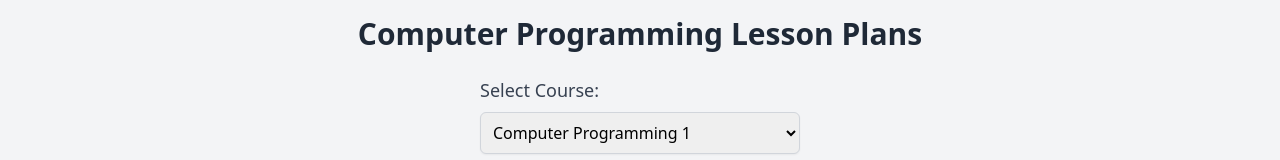
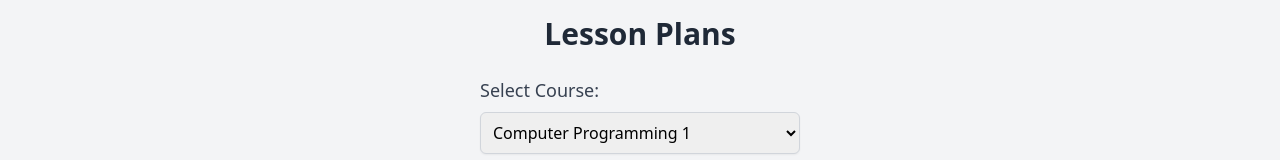
Before and after one commit to kappter/curriculabrowser, a plain HTML site: page index.html in a window 1280 px wide. Shown: the top 160 px of the page. Drawn offline with nearby package versions, Linux system fonts and the light colour scheme.

Commit message:
Add files via upload

```diff
--- a/index.html
+++ b/index.html
@@ -48,13 +48,14 @@
 </head>
 <body class="bg-gray-100 font-sans min-h-screen flex flex-col">
   <div class="container mx-auto p-4 flex-grow">
-    <h1 class="text-3xl font-bold text-center mb-6 text-gray-800">Computer Programming Lesson Plans</h1>
+    <h1 class="text-3xl font-bold text-center mb-6 text-gray-800">Lesson Plans</h1>
     <div class="mb-6 flex justify-center">
       <div class="w-full max-w-xs">
         <label for="courseSelect" class="block text-lg font-medium text-gray-700 mb-2">Select Course:</label>
         <select id="courseSelect" class="block w-full p-2 border border-gray-300 rounded-md shadow-sm focus:ring-blue-500 focus:border-blue-500">
           <option value="https://raw.githubusercontent.com/kappter/curriculabrowser/main/Master_ComputerProgramming1_LessonPlan.csv">Computer Programming 1</option>
           <option value="https://raw.githubusercontent.com/kappter/curriculabrowser/main/Master_ComputerProgramming2_LessonPlan.csv">Computer Programming 2</option>
+          <option value="https://raw.githubusercontent.com/kappter/curriculabrowser/main/Master_GameDevelopmentFundamentals1_LessonPlan.csv">Game Development Fundamentals 1</option>
         </select>
       </div>
     </div>
```
